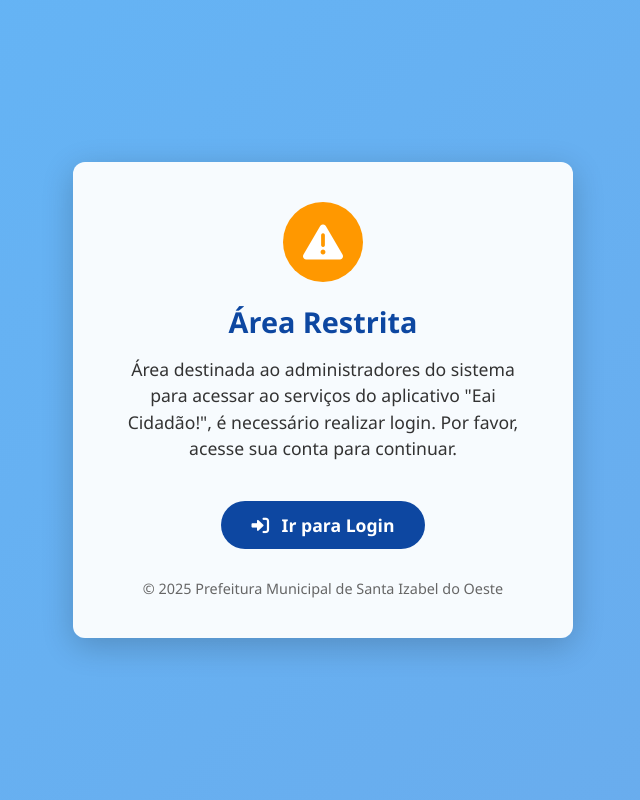
After one commit to guilhermedkerschner/eaicidadao, a PHP site: page /acessdeniedrestrict.php in a window 1280 px wide. The commit adds this page. Shown: the whole page, without its empty margins (317-957 px from the left). Run offline with PHP 8.4, Linux system fonts and the light colour scheme.

Commit message:
Ta tudo funcionando

```diff
--- /dev/null
+++ b/acessdeniedrestrict.php
@@ -0,0 +1,125 @@
+<!DOCTYPE html>
+<html lang="pt-BR">
+<head>
+    <meta charset="UTF-8">
+    <meta name="viewport" content="width=device-width, initial-scale=1.0">
+    <title>Alerta de Login - Eai Cidadão!</title>
+    <link rel="stylesheet" href="https://cdnjs.cloudflare.com/ajax/libs/font-awesome/6.0.0/css/all.min.css">
+    <style>
+        * {
+            margin: 0;
+            padding: 0;
+            box-sizing: border-box;
+            font-family: 'Segoe UI', Tahoma, Geneva, Verdana, sans-serif;
+        }
+
+        body {
+            background: linear-gradient(135deg, #64b5f6 0%, #6aabec 100%);
+            min-height: 100vh;
+            display: flex;
+            justify-content: center;
+            align-items: center;
+            padding: 20px;
+        }
+
+        .alert-container {
+            background-color: rgba(255, 255, 255, 0.95);
+            border-radius: 12px;
+            box-shadow: 0 8px 32px rgba(0, 0, 0, 0.2);
+            padding: 40px;
+            width: 90%;
+            max-width: 500px;
+            text-align: center;
+        }
+
+        .alert-icon {
+            background-color: #FF9800;
+            color: white;
+            width: 80px;
+            height: 80px;
+            border-radius: 50%;
+            display: flex;
+            justify-content: center;
+            align-items: center;
+            margin: 0 auto 20px;
+            font-size: 40px;
+        }
+
+        .alert-title {
+            color: #0d47a1;
+            font-size: 1.8rem;
+            margin-bottom: 15px;
+        }
+
+        .alert-message {
+            color: #333;
+            font-size: 1.1rem;
+            margin-bottom: 30px;
+            line-height: 1.5;
+        }
+
+        .login-button {
+            background-color: #0d47a1;
+            color: white;
+            border: none;
+            border-radius: 50px;
+            padding: 12px 30px;
+            font-size: 1.1rem;
+            font-weight: 600;
+            cursor: pointer;
+            transition: all 0.3s ease;
+            display: inline-block;
+            text-decoration: none;
+            margin-top: 10px;
+        }
+
+        .login-button:hover {
+            background-color: #0a3880;
+            transform: translateY(-2px);
+            box-shadow: 0 4px 8px rgba(0, 0, 0, 0.2);
+        }
+
+        .login-button i {
+            margin-right: 8px;
+        }
+
+        .footer {
+            margin-top: 30px;
+            color: #666;
+            font-size: 0.9rem;
+        }
+
+        @media (max-width: 576px) {
+            .alert-container {
+                padding: 30px 20px;
+            }
+
+            .alert-title {
+                font-size: 1.5rem;
+            }
+
+            .alert-message {
+                font-size: 1rem;
+            }
+        }
+    </style>
+</head>
+<body>
+    <div class="alert-container">
+        <div class="alert-icon">
+            <i class="fas fa-exclamation-triangle"></i>
+        </div>
+        <h1 class="alert-title">Área Restrita</h1>
+        <p class="alert-message">
+            Área destinada ao administradores do sistema para acessar ao serviços do aplicativo "Eai Cidadão!",
+            é necessário realizar login. Por favor, acesse sua conta para continuar.
+        </p>
+        <a href="./login_cidadao.php" class="login-button">
+            <i class="fas fa-sign-in-alt"></i> Ir para Login
+        </a>
+        <p class="footer">
+            &copy; 2025 Prefeitura Municipal de Santa Izabel do Oeste
+        </p>
+    </div>
+</body>
+</html>
--- a/pages/socialhabitacao.php
+++ b/pages/socialhabitacao.php
@@ -747,7 +747,7 @@ $data_nascimento = isset($_SESSION['user_data_nasc']) ? $_SESSION['user_data_nas
             </div>
 
             <div class="buttons-container" style="display: none;">
-                <button type="button" class="print-button" id="print-button">
+                <button type="button" class="print-button" id="print-button" href="social-relatorio-habitacao.php">
                     <i class="fas fa-print"></i> Imprimir Comprovante
                 </button>
             </div>
```
Also changed, not shown: controller/processar_habitacao.php (+111 -77 lines), controller/userLogin.php (deleted, +0 -20 lines), js/ajax_habitacao.js (+16 -25 lines), system/dashboard.php (+9 -0 lines), uploads/habitacao/HAB_cpf_07988357964_20250508.jpg (added), uploads/habitacao/HAB_cpf_07988357964_20250508.png (added), uploads/habitacao/hab__cpf.png (deleted), uploads/habitacao/hab_cpf_1746638705_4c97de573bf475b7bbfd0a9846882d93.png (deleted), uploads/habitacao/hab_cpf_1746638772_efc86399867008e378a7e496cdc309f0.jpg (deleted), 1 other file.
